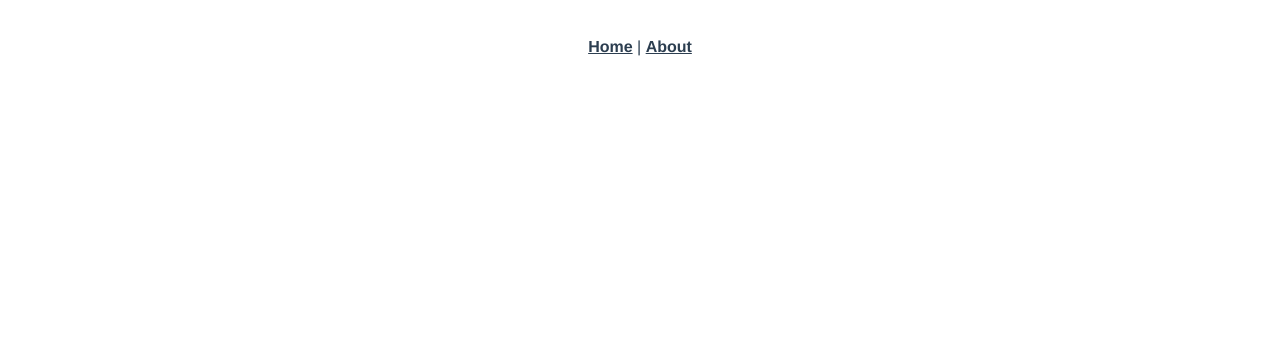
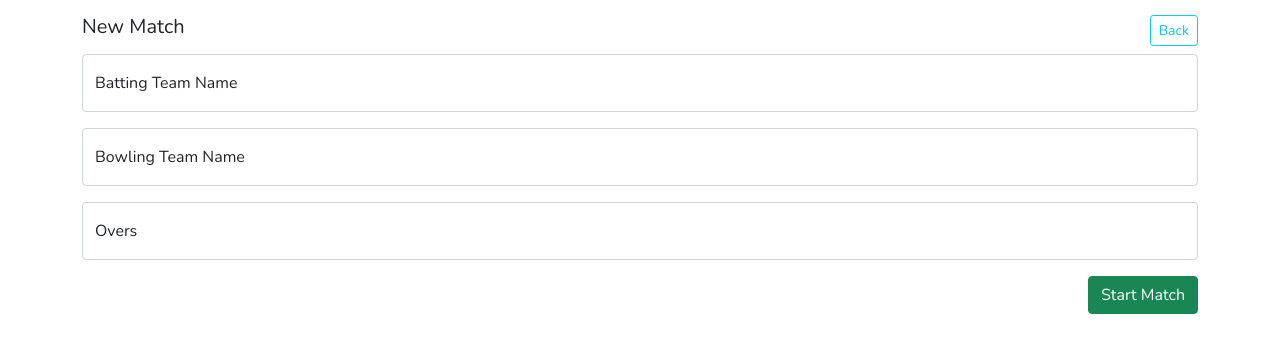
Before and after one commit to abuhawwa/app-cricket-v2, a Vue app: page /match in a window 1280 px wide. Before the commit this address had no page. Shown: the top 352 px of the page. Built offline with nearby package versions, Linux system fonts and the light colour scheme.

Commit message:
initial commit

```diff
--- a/package.json
+++ b/package.json
@@ -8,7 +8,9 @@
     "lint": "vue-cli-service lint"
   },
   "dependencies": {
+    "bootstrap": "^5.0.0-beta1",
     "core-js": "^3.6.5",
+    "firebase": "^8.2.1",
     "register-service-worker": "^1.7.1",
     "vue": "^3.0.0",
     "vue-router": "^4.0.0-0",
--- a/src/App.vue
+++ b/src/App.vue
@@ -1,30 +1,17 @@
 <template>
-  <div id="nav">
-    <router-link to="/">Home</router-link> |
-    <router-link to="/about">About</router-link>
-  </div>
-  <router-view />
+  <header></header>
+  <main>
+    <div class="container">
+      <div class="row">
+        <div class="col-12">
+          <router-view />
+        </div>
+      </div>
+    </div>
+  </main>
+  <footer></footer>
 </template>
 
 <style lang="scss">
-#app {
-  font-family: Avenir, Helvetica, Arial, sans-serif;
-  -webkit-font-smoothing: antialiased;
-  -moz-osx-font-smoothing: grayscale;
-  text-align: center;
-  color: #2c3e50;
-}
-
-#nav {
-  padding: 30px;
-
-  a {
-    font-weight: bold;
-    color: #2c3e50;
-
-    &.router-link-exact-active {
-      color: #42b983;
-    }
-  }
-}
+@import "@/assets/scss/app.scss";
 </style>
--- /dev/null
+++ b/src/assets/scss/app.scss
@@ -0,0 +1,73 @@
+@charset "utf-8";
+
+// Import a Google Font
+@import url("https://fonts.googleapis.com/css?family=Nunito:400,700");
+
+// Update Bootstrap's global variables
+
+// Set your brand colors
+$font-family-base: "Nunito", sans-serif;
+$link-decoration: none;
+
+// Configuration
+@import "~bootstrap/scss/functions";
+@import "~bootstrap/scss/variables";
+@import "~bootstrap/scss/mixins";
+@import "~bootstrap/scss/utilities";
+// Layout & components
+@import "~bootstrap/scss/root";
+@import "~bootstrap/scss/reboot";
+@import "~bootstrap/scss/type";
+// @import "~bootstrap/scss/images";
+@import "~bootstrap/scss/containers";
+// @import "~bootstrap/scss/grid";
+// @import "~bootstrap/scss/tables";
+@import "~bootstrap/scss/forms";
+@import "~bootstrap/scss/buttons";
+// @import "~bootstrap/scss/transitions";
+// @import "~bootstrap/scss/dropdown";
+// @import "~bootstrap/scss/button-group";
+// @import "~bootstrap/scss/nav";
+// @import "~bootstrap/scss/navbar";
+// @import "~bootstrap/scss/card";
+// @import "~bootstrap/scss/breadcrumb";
+// @import "~bootstrap/scss/pagination";
+// @import "~bootstrap/scss/badge";
+// @import "~bootstrap/scss/alert";
+// @import "~bootstrap/scss/progress";
+// @import "~bootstrap/scss/list-group";
+// @import "~bootstrap/scss/close";
+// @import "~bootstrap/scss/toasts";
+// @import "~bootstrap/scss/modal";
+// @import "~bootstrap/scss/tooltip";
+// @import "~bootstrap/scss/popover";
+// @import "~bootstrap/scss/carousel";
+// @import "~bootstrap/scss/spinners";
+// Helpers
+@import "~bootstrap/scss/helpers";
+// Utilities
+@import "~bootstrap/scss/utilities/api";
+
+// Custom Theme
+html,
+body {
+  width: 100%;
+  height: 100%;
+}
+
+#app {
+  display: flex;
+  min-height: 100vh;
+  flex-direction: column;
+  main {
+    flex: 1;
+    padding-top: 15px;
+  }
+}
+
+.table-score {
+  td {
+    text-align: center;
+    vertical-align: middle;
+  }
+}
--- /dev/null
+++ b/src/firebase.js
@@ -0,0 +1,20 @@
+import firebase from "firebase";
+
+const firebaseConfig = {
+  apiKey: "AIzaSyBZV5FIrrmt19MiyN2f3luFhe4zzZkvIV8",
+  authDomain: "cricket-5775.firebaseapp.com",
+  projectId: "cricket-5775",
+  storageBucket: "cricket-5775.appspot.com",
+  messagingSenderId: "1081553819956",
+  appId: "1:1081553819956:web:ff05a49df63cb540cf6d61",
+  measurementId: "G-M62FCM50GN",
+};
+
+// init
+const firebaseApp = firebase.initializeApp(firebaseConfig);
+// utils
+const db = firebaseApp.firestore();
+// collection references
+const matchesCollection = db.collection("matches");
+
+export { db, matchesCollection };
--- a/src/router/index.js
+++ b/src/router/index.js
@@ -5,22 +5,28 @@ const routes = [
   {
     path: "/",
     name: "Home",
-    component: Home
+    component: Home,
   },
   {
     path: "/about",
     name: "About",
-    // route level code-splitting
-    // this generates a separate chunk (about.[hash].js) for this route
-    // which is lazy-loaded when the route is visited.
-    component: () =>
-      import(/* webpackChunkName: "about" */ "../views/About.vue")
-  }
+    component: () => import("../views/About.vue"),
+  },
+  {
+    path: "/match",
+    name: "Match",
+    component: () => import("../views/Match.vue"),
+  },
+  {
+    path: "/play",
+    name: "Play",
+    component: () => import("../views/Play.vue"),
+  },
 ];
 
 const router = createRouter({
   history: createWebHistory(process.env.BASE_URL),
-  routes
+  routes,
 });
 
 export default router;
--- a/src/store/index.js
+++ b/src/store/index.js
@@ -1,8 +1,9 @@
 import { createStore } from "vuex";
+import innings from "./modules/innings";
 
 export default createStore({
-  state: {},
-  mutations: {},
-  actions: {},
-  modules: {}
+  modules: {
+    innings,
+  },
+  strict: process.env.NODE_ENV !== "production",
 });
--- /dev/null
+++ b/src/store/modules/innings.js
@@ -0,0 +1,52 @@
+import * as firebase from "@/firebase";
+import router from "@/router";
+
+export default {
+  state: {
+    innings: [],
+  },
+  mutations: {
+    INNINGS(state, innings) {
+      state.innings = innings;
+      router.push({ name: "Play" });
+    },
+  },
+  actions: {
+    async addMatch({ dispatch }, match) {
+      debugger;
+      await firebase.matchesCollection
+        .add(match)
+        .then(() => {
+          debugger;
+          dispatch("fetchMatch", match);
+        })
+        .catch((error) => {
+          console.log(error);
+        });
+    },
+    async fetchMatch({ commit }, innings) {
+      await firebase.matchesCollection
+        .where("id", "==", innings.id)
+        .get()
+        .then((res) => {
+          res.forEach((item) => {
+            commit("INNINGS", item.data());
+          });
+        });
+    },
+    async addIngsPlayers({ dispatch }, innings) {
+      debugger;
+      const ings = await firebase.matchesCollection
+        .where("id", "==", innings.id)
+        .get();
+      ings.forEach((doc) => {
+        debugger;
+        firebase.matchesCollection.doc(doc.id).update(innings);
+      });
+      dispatch("fetchMatch", innings);
+    },
+  },
+  getters: {
+    innings: (state) => state.innings,
+  },
+};
--- a/src/views/Home.vue
+++ b/src/views/Home.vue
@@ -1,18 +1,18 @@
 <template>
   <div class="home">
-    <img alt="Vue logo" src="../assets/logo.png" />
-    <HelloWorld msg="Welcome to Your Vue.js App" />
+    <div class="d-flex justify-content-center flex-column vh-100">
+      <router-link to="/about" class="btn btn-outline-info mb-2"
+        >Previous Matches</router-link
+      >
+      <router-link to="/match" class="btn btn-outline-info mb-2"
+        >New Match</router-link
+      >
+    </div>
   </div>
 </template>
 
 <script>
-// @ is an alias to /src
-import HelloWorld from "@/components/HelloWorld.vue";
-
 export default {
   name: "Home",
-  components: {
-    HelloWorld
-  }
 };
 </script>
--- /dev/null
+++ b/src/views/Match.vue
@@ -0,0 +1,89 @@
+<template>
+  <div class="match">
+    <div class="card">
+      <h5 class="card-header clearfix">
+        New Match
+        <a href="#" class="btn btn-outline-info btn-sm float-end">Back</a>
+      </h5>
+      <div class="card-body">
+        <form autocomplete="off" @submit.prevent="onMatch">
+          <div class="form-floating mb-3">
+            <input
+              type="text"
+              class="form-control"
+              id="battingTeam"
+              placeholder="Batting Team Name"
+              v-model.trim="battingTeam"
+              required
+            />
+            <label for="battingTeam">Batting Team Name</label>
+          </div>
+          <div class="form-floating mb-3">
+            <input
+              type="text"
+              class="form-control"
+              id="bowlingTeam"
+              placeholder="Bowling Team Name"
+              v-model.trim="bowlingTeam"
+              required
+            />
+            <label for="bowlingTeam">Bowling Team Name</label>
+          </div>
+          <div class="form-floating mb-3">
+            <input
+              type="number"
+              class="form-control"
+              id="overs"
+              placeholder="Overs"
+              v-model.number="overs"
+              required
+              min="1"
+            />
+            <label for="overs">Overs</label>
+          </div>
+          <button type="submit" class="btn btn-success d-block ms-auto">
+            Start Match
+          </button>
+        </form>
+      </div>
+    </div>
+  </div>
+</template>
+
+<script>
+export default {
+  name: "Match",
+  data() {
+    return {
+      battingTeam: "",
+      bowlingTeam: "",
+      overs: null,
+    };
+  },
+  methods: {
+    onMatch() {
+      let innings = {
+        id: Date.now(),
+        overs: null,
+        firstIngs: {
+          team: "",
+          isEnd: 0,
+          isWon: false,
+        },
+        secondIngs: {
+          team: "",
+          isEnd: 0,
+          isWon: false,
+        },
+      };
+      innings.overs = this.overs;
+      innings.firstIngs.team = this.battingTeam;
+      innings.secondIngs.team = this.bowlingTeam;
+      this.$store.dispatch("addMatch", innings);
+    },
+  },
+};
+</script>
+
+<style>
+</style>
--- /dev/null
+++ b/src/views/Play.vue
@@ -0,0 +1,81 @@
+<template>
+  <div class="card">
+    <h5 class="card-header">Add Players</h5>
+    <div class="card-body">
+      <form autocomplete="off" @submit.prevent="onPlay">
+        <div class="form-floating mb-3">
+          <input
+            type="text"
+            class="form-control"
+            id="striker"
+            placeholder="Striker Name"
+            v-model="striker"
+          />
+          <label for="batsmenOne">Striker Name</label>
+        </div>
+        <div class="form-floating mb-3">
+          <input
+            type="text"
+            class="form-control"
+            id="nonStriker"
+            placeholder="Non Striker Name"
+            v-model="nonStriker"
+          />
+          <label for="nonStriker">Non Striker Name</label>
+        </div>
+        <div class="form-floating mb-3">
+          <input
+            type="text"
+            class="form-control"
+            id="bowler"
+            placeholder="Bowler Name"
+            v-model="bowler"
+          />
+          <label for="bowler">Bowler Name</label>
+        </div>
+        <button type="submit" class="btn btn-success d-block ml-auto">
+          Let's Play
+        </button>
+      </form>
+    </div>
+  </div>
+</template>
+
+<script>
+export default {
+  name: "Play",
+  data() {
+    return {
+      innings: {},
+      striker: "",
+      nonStriker: "",
+      bowler: "",
+    };
+  },
+  methods: {
+    onPlay() {
+      debugger;
+      let innings = this.innings;
+      const batsmans = [{ name: this.striker }, { name: this.nonStriker }];
+      const bowlers = [{ name: this.bowler }];
+      var ings = !innings.firstIngs.isEnd ? "firstIngs" : "secondIngs";
+      innings[ings].batsmans = batsmans;
+      innings[ings].bowlers = bowlers;
+      innings[ings].batsmans.map((item, index) => {
+        item.id = index + 1;
+      });
+      innings[ings].bowlers.map((item, index) => {
+        item.id = index + 1;
+      });
+      debugger;
+      this.$store.dispatch("addIngsPlayers", innings);
+    },
+  },
+  mounted() {
+    this.innings = this.$store.getters.innings;
+  },
+};
+</script>
+
+<style>
+</style>
```
Also changed, not shown: src/assets/img/logo.png (added), 1 other file (tests, documents, lock files or other folders).
